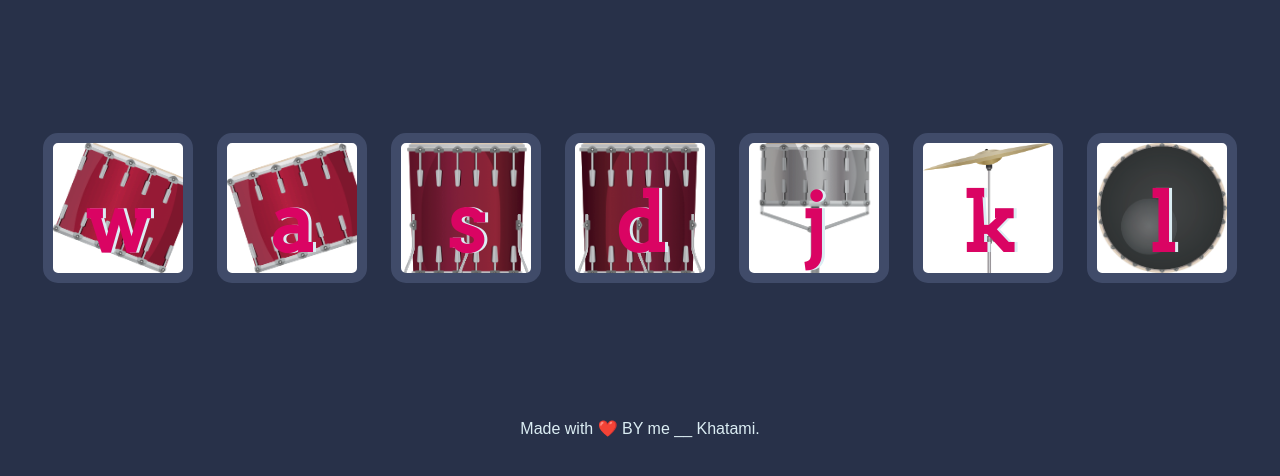
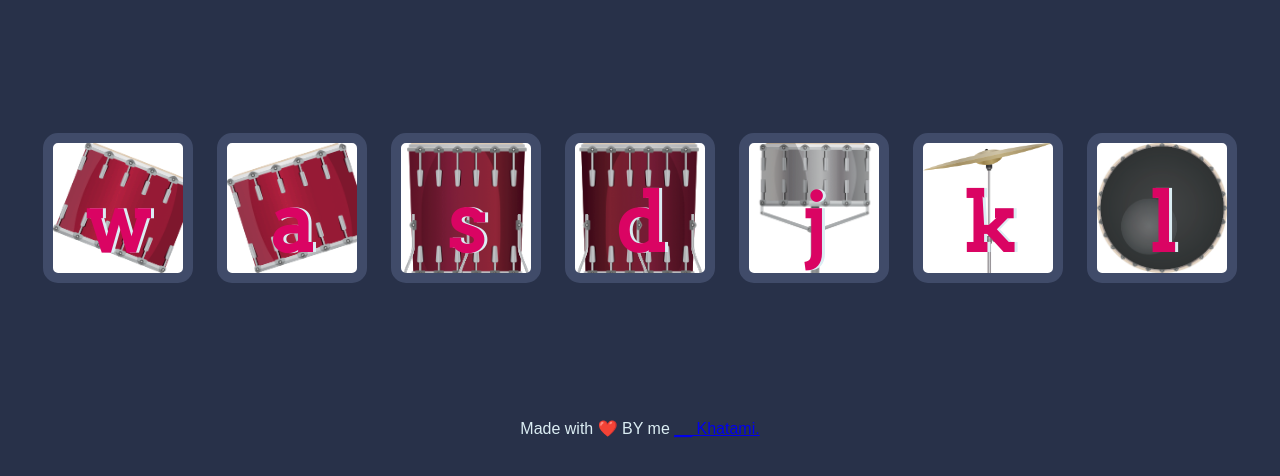
Before and after one commit to khatamirock/drummeer, a plain HTML site: page index.html in a window 1280 px wide. Shown: the part 156-632 px from the top of the page. Drawn offline with Linux system fonts and the light colour scheme.

Commit message:
Update index.html

```diff
--- a/index.html
+++ b/index.html
@@ -23,7 +23,7 @@
 
 
   <footer>
-    Made with ❤️ BY me __ Khatami.
+    Made with ❤️ BY me <a href="https://khatamirock.github.io/portfolioWeb/">__ Khatami.</a>
   </footer>
 
   <script src="index.js"></script>
```
